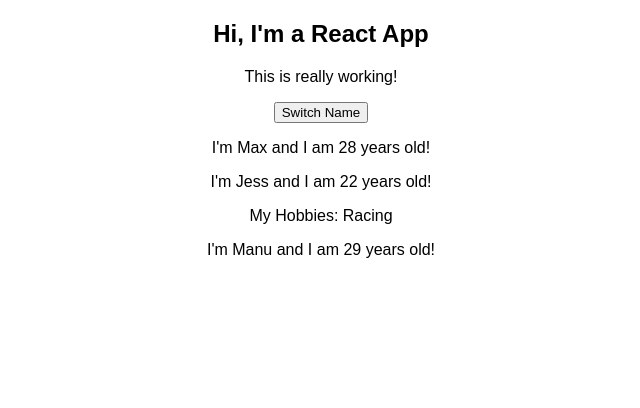
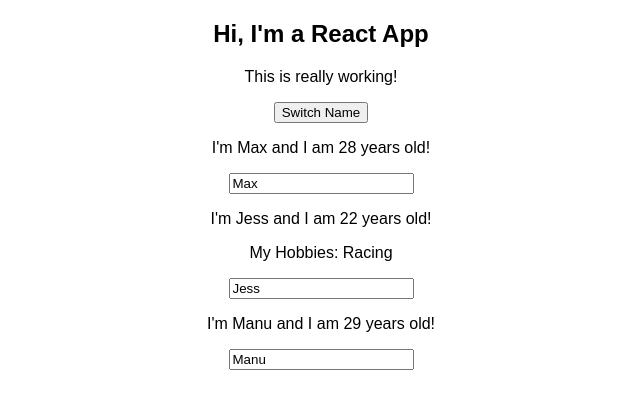
Before and after one commit to jessfreedom/sturdy-pancake, a React (Create React App) app: page / in a window 1280 px wide. Shown: the top 408 px of the page, without its empty margins (319-959 px from the left). Built offline with nearby package versions, Linux system fonts and the light colour scheme.

Commit message:
adding two way binding
dynamically call an event (passing through method references) and handling inputs

```diff
--- a/src/App.js
+++ b/src/App.js
@@ -22,9 +22,20 @@
       {name: 'Jess', age: '22'},
       {name: 'Manu', age: '10000'}
     ]
-    }
-      )
+    })
   }
+
+  nameChangedHandler = (event) => {
+    this.setState(
+      {
+        persons:[
+          {name: 'Max' , age: '28'},
+          {name: event.target.value, age: '22'},
+          {name: 'Manu', age:'10000'}
+        ]
+      })
+  }
+
 
   render() {
 
@@ -40,7 +51,8 @@
         <Person
           name={this.state.persons[1].name}
           age={this.state.persons[1].age}
-          click = {this.switchNameHandler.bind(this, 'Max!!')}> My Hobbies: Racing </Person>
+          click = {this.switchNameHandler.bind(this, 'Max!!')}
+          changed = {this.nameChangedHandler}> My Hobbies: Racing </Person>
         <Person
           name={this.state.persons[2].name}
           age={this.state.persons[2].age}/>
--- a/src/Person/Person.js
+++ b/src/Person/Person.js
@@ -4,6 +4,7 @@
 <div>
     <p onClick = {props.click}> I'm {props.name} and I am {props.age} years old!</p>
     <p>{props.children}</p>
+    <input type ="text" onChange={props.changed} value = {props.name}/>
 </div>
 )
 }
```
